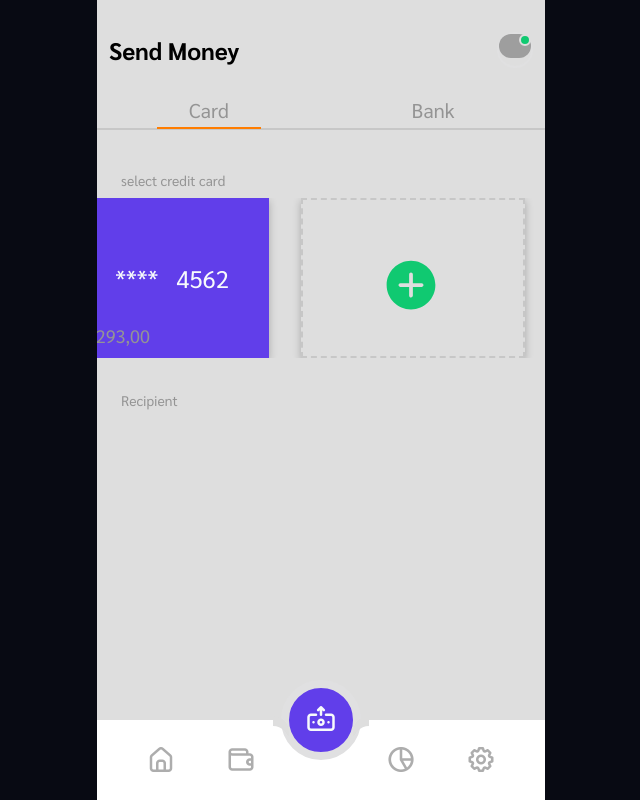
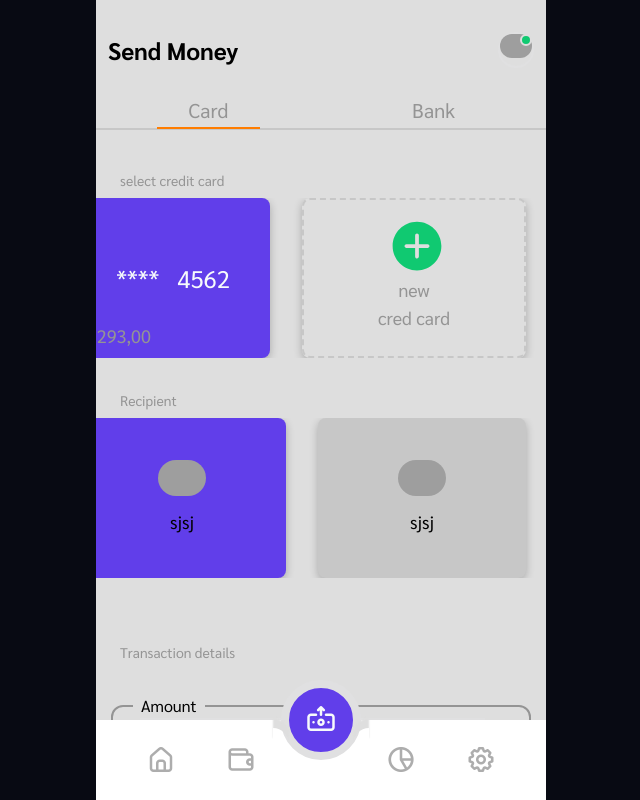
Before and after one commit to aldcejam/App-Bank, a Next.js app: page / in a window 1280 px wide. Shown: the whole page, without its empty margins (319-959 px from the left). Built offline with nearby package versions, Linux system fonts and the light colour scheme; grey boxes are pictures that could not be loaded.

Commit message:
completed index

```diff
--- a/package.json
+++ b/package.json
@@ -12,12 +12,14 @@
     "next": "12.1.0",
     "react": "^17.0.2",
     "react-dom": "^17.0.2",
-    "react-icons": "^4.3.1"
+    "react-icons": "^4.3.1",
+    "react-input-mask": "^3.0.0-alpha.2"
   },
   "devDependencies": {
     "@types/node": "17.0.18",
     "@types/react": "17.0.39",
     "@types/react-dom": "^17.0.11",
+    "@types/react-input-mask": "^3.0.1",
     "eslint": "8.9.0",
     "eslint-config-next": "12.1.0",
     "postcss": "^8.4.6",
--- a/src/components/cards.tsx
+++ b/src/components/cards.tsx
@@ -1,6 +1,12 @@
 import { IoIosAddCircle, IoLogoVk } from "react-icons/io"
 import { IconType } from "react-icons/lib";
+import { Person } from "./person";
 
+
+
+
+
+/* ================== credit card ================== */
 interface CardProps {
     NumberCard: string;
     SaodoBancario: number;
@@ -8,7 +14,7 @@ interface CardProps {
 }
 export function Card({ NumberCard, SaodoBancario, isActive }: CardProps) {
     return isActive ? (
-        <div className="w-5/6 min-w-56 h-40 rounded-xl box-shadow-cp text-lg relative p-3 bg-constrast">
+        <div className="w-5/6 min-w-56 h-40 rounded-lg shadow-md text-lg relative p-3 bg-constrast">
             <div className="w-full h-full absolute" />
             <IoLogoVk className="float-left text-3xl" />
             <span className="absolute bottom-16 right-10 text-2xl text-gray-100">
@@ -24,7 +30,7 @@ export function Card({ NumberCard, SaodoBancario, isActive }: CardProps) {
         </div>
     ) :
         (
-            <div className="w-5/6 min-w-56 h-40 rounded-xl box-shadow-cp text-lg relative p-3 bg-gray-200">
+            <div className="w-5/6 min-w-56 h-40 rounded-lg shadow-md text-lg relative p-3 bg-gray-200">
                 <div className="w-full h-full absolute" />
                 <IoLogoVk className="float-left text-3xl" />
                 <span className="absolute bottom-16 right-10 text-2xl text-gray-500">
@@ -40,14 +46,47 @@ export function Card({ NumberCard, SaodoBancario, isActive }: CardProps) {
             </div>
         );
 }
+
+
+/* ================== card Friends ================== */
+
+interface CardRecipientProps {
+    isActive: boolean;
+    RecipientImage: string;
+}
+export function CardRecipient({ isActive, RecipientImage }: CardRecipientProps) {
+    return isActive ? (
+        <div className="w-5/6 min-w-52 max-w-16 h-40 rounded-lg shadow-md text-lg text-center p-3 bg-constrast flex items-center justify-center">
+            <div className="">
+                <Person online={false} image={RecipientImage} width="w-12" height="h-12" />
+                <p>sjsj</p>
+            </div>
+        </div>
+    ) : (
+        <div className="w-5/6 min-w-52 max-w-16 h-40 rounded-lg shadow-md text-lg text-center p-3 bg-gray-300 flex items-center justify-center">
+            <div className="">
+                <Person online={false} image={RecipientImage} width="w-12" height="h-12" />
+                <p>sjsj</p>
+            </div>
+
+
+        </div>
+    );
+}
+
+/* ================== add card ================== */
 export function CardAdd() {
     return (
-        <div className="w-5/6 min-w-56 h-40 rounded-xl box-shadow-cp text-lg relative p-3 border-dashed border-gray-300 border-2">
+        <div className="border-gray-300 relative w-5/6 min-w-56 h-40 text-lg rounded-lg border-dashed shadow-md border-2">
             <div className="w-full h-full absolute" />
-            <IoIosAddCircle className="text-green-cp text-6xl items-center mr-card-cp-center" />
+            <IoIosAddCircle className="text-green-cp text-6xl mr-7/20 mt-4" />
+            <p className="text-center text-gray-500">new <br /> cred card</p>
         </div>
     )
 }
+
+
+/* ================== config cards ================== */
 interface CardSettingsProps {
     icon: any;
     settingName: string;
@@ -55,8 +94,8 @@ interface CardSettingsProps {
 
 export function CardSettings({ icon, settingName }: CardSettingsProps) {
     return (
-        <div className=" w-full h-10-screen max-h-44 rounded-lg bg-gray-100 text-center">
-            <div className="mt-1/4">
+        <div className=" w-full h-10-screen max-h-44 rounded-lg bg-gray-100 text-center flex items-center justify-center">
+            <div >
                 <div className="bg-constrast rounded-full mb-1 w-14 sm:w-10 mx-auto">{icon}</div>
                 <span className="sm:text-sm">{settingName}</span>
             </div>
--- a/src/components/header.tsx
+++ b/src/components/header.tsx
@@ -17,7 +17,7 @@ export function Header() {
                     {mainInformation}
                 </span>
             </div>
-            <Person online={"online"} image={"https://github.com/aldcejam.png"} />
+            <Person online={true} image={"https://github.com/aldcejam.png"} width="w-8" height="h-8" />
 
         </header>
     ) : (
@@ -27,7 +27,7 @@ export function Header() {
                     {mainInformation}
                 </span>
             </div>
-            <Person online={"online"} image={"https://github.com/aldcejam.png"} />
+            <Person online={true} image={"https://github.com/aldcejam.png"} width="w-8" height="h-8" />
 
         </header>
     )
--- a/src/components/person.tsx
+++ b/src/components/person.tsx
@@ -1,16 +1,18 @@
 interface PersonProps {
-    online?: string
+    online?: boolean;
     image: string
+    height: string;
+    width: string;
 }
 
-export function Person({ online, image }: PersonProps) {
+export function Person({ online, image,width, height }: PersonProps) {
     return online ? (
-        <div className="w-8 h-8 rounded-full relative border-green-weak-cp border-2 box-content ">
+        <div className={`${width} ${height} rounded-full relative border-2 box-content `}>
             <img className="rounded-full absolute" src={image} alt="" />
             <div className="absolute bg-green-cp w-3 h-3 right-0 rounded-full border-2 border-red-100 border-primary" />
         </div>
     ) : (
-        <div className="w-8 h-8 rounded-full relative border-green-weak-cp border-2 box-content ">
+        <div className={`${width} ${height} rounded-full relative box-content `}>
             <img className="rounded-full absolute" src={image} alt="" />
         </div>
     )
--- a/src/pages/index.tsx
+++ b/src/pages/index.tsx
@@ -1,6 +1,6 @@
 import { NextPage } from "next";
-import React, { useState } from "react";
-import { Card, CardAdd } from "../components/cards";
+import React, { FormEvent, useState } from "react";
+import { Card, CardAdd, CardRecipient } from "../components/cards";
 import { UseAndModifierInformations } from "../contexts/headerContext";
 import ReactDOM from 'react-dom'
 
@@ -13,7 +13,6 @@ const index: NextPage = () => {
     modifierDetails("")
     modifierMainInformation("Send Money")
 
-
     /* true:Card, false: Bank */
     const [subPage, setSubPage] = useState(true);
 
@@ -23,6 +22,24 @@ const index: NextPage = () => {
     const redirectBank = () => {
         setSubPage(false)
     }
+
+    /* ============ Transaction ============ */
+
+    const [transactionAmount, setTransactionAmount] = useState(Number);
+    const [transactionDescription, setTransactionDescription] = useState("");
+
+    function handleCreateNewTransaction(event: FormEvent) {
+        event.preventDefault();
+
+        const saveInfos = {
+            amount: transactionAmount,
+            description: transactionDescription
+        }
+
+        setTransactionAmount(0)
+        setTransactionDescription('')
+    }
+
     /* ======= cred card ======= */
     const numberApiCard = 32814562
     const NumberCard = ((numberApiCard).toString()).substring(4);
@@ -31,8 +48,8 @@ const index: NextPage = () => {
     const SaodoBancario = 2293
 
     return subPage ? (
-        <>
-            <main id="colq">
+
+        <main>
             <div className="border-gray-300 border-solid border-b-2 pb-1 grid grid-cols-2 text-center text-xl text-gray-500">
                 <div >
                     <span className="border-orange-cp border-solid border-b-2 px-8 pb-1">Card</span>
@@ -43,6 +60,7 @@ const index: NextPage = () => {
             </div>
 
             <section className="py-8 overflow-y-scroll overflow-x-hidden beautiful-scroll">
+                {/* =========================== select credit card =========================== */}
                 <h4 className="text-gray-500 text-sm mx-6 my-2">select credit card</h4>
                 <section className="flex gap-8 overflow-y-hidden overflow-invisible overflow-inverted px-5">
                     <CardAdd />
@@ -52,15 +70,45 @@ const index: NextPage = () => {
 
                 </section>
 
+                {/* =========================== Recipient =========================== */}
                 <h4 className="text-gray-500 text-sm mx-6 my-2 pt-6">Recipient</h4>
                 <section className="flex gap-8 overflow-y-hidden overflow-invisible overflow-inverted px-5">
-
+                    <CardRecipient isActive={false} RecipientImage={'https://github.com/aldcejam.png'} />
+                    <CardRecipient isActive={true} RecipientImage={'https://github.com/aldcejam.png'} />
+                    <CardRecipient isActive={false} RecipientImage={'https://github.com/aldcejam.png'} />
                 </section>
             </section>
+
+            {/* =========================== Transaction =========================== */}
+            <h4 className="text-gray-500 text-sm mx-6 my-2 pt-6">Transaction details</h4>
+            <form method="post" onSubmit={handleCreateNewTransaction} className="flex justify-center flex-wrap gap-y-4 py-6">
+                <fieldset className="group w-9/10 max-w-sm px-4 border-2 rounded-large border-gray-500 hover:border-constrast duration-200">
+                    <legend className="ml-1 px-2 group-hover:text-constrast duration-200">Amount</legend>
+                    <span className="text-gray-400 text-xl">$</span>
+                    <input
+                        placeholder="$"
+                        className="w-9/10% max-w-sm pb-4 pt-2 px-1 border-2  bg-transparent   focus:outline-none "
+                        value={transactionAmount}
+                        onChange={event => setTransactionAmount(Number(event.target.value))}
+                    />
+                </fieldset>
+                <input
+                    placeholder="Description (optional)"
+                    className="p-5 w-9/10 max-w-sm bg-transparent border-2 rounded-large border-gray-500 focus:outline-none"
+                    value={transactionDescription}
+                    onChange={event => setTransactionDescription(event.target.value)}
+                />
+                <br />
+                <button
+                    type="submit"
+                    className="w-9/10 max-w-sm bg-constrast py-4 rounded-large text-secondary">
+                    Confirm
+                </button>
+
+            </form>
         </main>
-        </>
+
     ) : (
-        <>
         <main>
             <div className=" border-gray-300 border-solid border-b-2 pb-1 grid grid-cols-2 text-center text-xl text-gray-500">
                 <div onClick={redirectCard} className="cursor-pointer">
@@ -71,7 +119,6 @@ const index: NextPage = () => {
                 </div>
             </div>
         </main>
-        </>
 
     );
 }
--- a/src/styles/globals.css
+++ b/src/styles/globals.css
@@ -14,10 +14,6 @@
     }
     .h-10-screen{
         height: 40vw;
-    }
-
-    .box-shadow-cp {
-        box-shadow: rgba(0, 0, 0, 0.24) 0px 3px 8px;
     }
 
     .overflow-invisible {
@@ -82,9 +78,9 @@
         @apply -left-4;
         @apply w-4;
         @apply h-5;
+        @apply rounded-tr-2x2;
         @apply bg-transparent;
-        @apply rounded-tr-2x2;
-        @apply shadow-md;
+        box-shadow: 0px -10px 2px 0 #DEDEDE;
     }
 
     .navegationIndicator::after {
@@ -94,9 +90,9 @@
         @apply -right-4;
         @apply w-4;
         @apply h-5;
+        @apply rounded-tl-2x2;
         @apply bg-transparent;
-        @apply rounded-tl-2x2;
-        @apply shadow-md;
+        box-shadow: 0px -10px 2px 0 #DEDEDE;
     }
 
     .home~.navegationIndicator {
--- a/tailwind.config.js
+++ b/tailwind.config.js
@@ -43,14 +43,27 @@ module.exports = {
       'large': '12px',
       '2x2': '20px'
     },
+    minWidth: {
+      '52': '13rem',
+    },
+    maxWidth: {
+      '16': '64px',
+      'sm': '420px',
+      'md': '450px'
+    },
     extend: {
+      width: {
+        '9/10': '90vw',
+        '9/10%': '90%',
+      },
       boxShadow: {
-        'md': '0px -10px 0px 0 #DEDEDE',
+        'md': 'rgba(0, 0, 0, 0.24) 0px 3px 8px',
 
       },
       spacing: {
-        '3/5': '60%',
-        '1/4': '25%'
+        '3/5': '63%',
+        '1/4': '25%',
+        '7/20': '35%'
       }
     },
   },
```
Also changed, not shown: 2 other files (tests, documents, lock files or other folders). Lines whose indentation alone changed are shown as unchanged.
